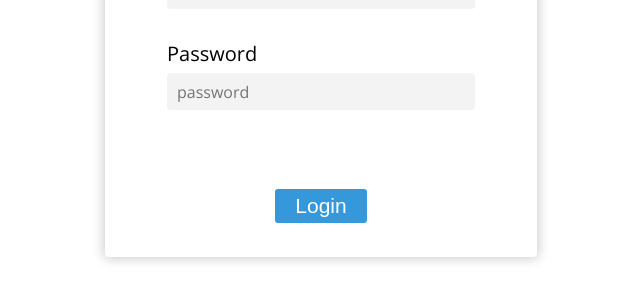
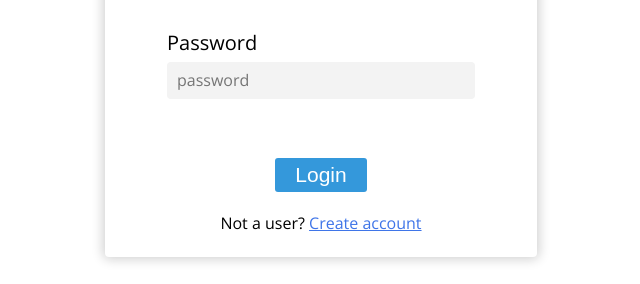
Before and after one commit to chyfarhanjamil/leads-faq, a React (Create React App) app: page / in a window 1280 px wide. Shown: the part 405-689 px from the top of the page, without its empty margins (319-959 px from the left). Built offline with nearby package versions, Linux system fonts and the light colour scheme.

Commit message:
login and register almost done

```diff
--- a/src/App.js
+++ b/src/App.js
@@ -1,16 +1,31 @@
 import React, { useState, useRef } from "react";
 import "./App.scss";
-import { BrowserRouter as router, Switch, Route, Link } from "react-router-dom";
 import Login from "./components/authentication/Login";
+import Register from "./components/authentication/Register";
+import RightSide from "./components/RightSide";
 
 function App() {
   const [isLogginActive, setLogginActive] = useState(true);
   const containerRef = useRef(null);
+  const current = isLogginActive ? "Register" : "Login";
+  const currentActive = isLogginActive ? "Login" : "Register";
+
+  const handleOnClick = () => {
+    setLogginActive(!isLogginActive);
+  };
 
   return (
     <div className="App">
       <div className="login">
-        <div className="container">{isLogginActive && <Login />}</div>
+        <div className="container">
+          {isLogginActive && <Login handleOnClick={handleOnClick} />}
+          {!isLogginActive && (
+            <Register
+              style={{ transition: "2s" }}
+              handleOnClick={handleOnClick}
+            />
+          )}
+        </div>
       </div>
     </div>
   );
--- a/src/App.scss
+++ b/src/App.scss
@@ -64,6 +64,7 @@
     z-index: 99;
     padding: 17px 10px;
     //transition: transform 200ms ease-in-out;
+    transition: all 400ms ease-in-out;
   }
   .right-side {
     display: flex;
--- /dev/null
+++ b/src/components/RightSide.js
@@ -0,0 +1,16 @@
+import React from "react";
+import "../App.scss";
+
+export default function RightSide(props) {
+  return (
+    <div
+      className="right-side"
+      ref={props.containerRef}
+      onClick={props.onClick}
+    >
+      <div className="inner-container">
+        <div className="text">{props.current}</div>
+      </div>
+    </div>
+  );
+}
--- a/src/components/authentication/Login.js
+++ b/src/components/authentication/Login.js
@@ -14,7 +14,12 @@ export default function Login(props) {
         <div className="form">
           <div className="form-group">
             <label htmlFor="username">Username</label>
-            <input type="text" name="username" placeholder="username" />
+            <input
+              style={{ marginBottom: "31px" }}
+              type="text"
+              name="username"
+              placeholder="username"
+            />
           </div>
           <div className="form-group">
             <label htmlFor="password">Password</label>
@@ -22,11 +27,17 @@ export default function Login(props) {
           </div>
         </div>
       </div>
-      <div className="footer">
+      <div className="footer-login">
         <button type="button" className="btn">
           Login
         </button>
       </div>
+      <div style={{ marginTop: "20px" }}>
+        <span>Not a user? </span>
+        <span className="new-account" onClick={props.handleOnClick}>
+          Create account
+        </span>
+      </div>
     </div>
   );
 }
--- a/src/components/authentication/Register.js
+++ b/src/components/authentication/Register.js
@@ -3,7 +3,7 @@ import loginImg from "../../assets/login.svg";
 
 import "./style.scss";
 
-export default function Register() {
+export default function Register(props) {
   return (
     <div className="base-container" ref={props.containerRef}>
       <div className="header">Register</div>
@@ -26,11 +26,17 @@ export default function Register() {
           </div>
         </div>
       </div>
-      <div className="footer">
+      <div className="footer-register">
         <button type="button" className="btn">
           Register
         </button>
       </div>
+      <div style={{ margin: "20px 0 20px 0" }}>
+        <span>Already a user? </span>
+        <span className="new-account" onClick={props.handleOnClick}>
+          Log In
+        </span>
+      </div>
     </div>
   );
 }
--- a/src/components/authentication/style.scss
+++ b/src/components/authentication/style.scss
@@ -45,12 +45,12 @@
           background-color: #f3f3f3;
           border: 0;
           border-radius: 4px;
-          margin-bottom: 31px;
+          margin-bottom: 10px;
           transition: all 250ms ease-in-out;
-          &:hover {
-            //background-color: #ffffff;
-            //box-shadow: 0px 0px 14px 0.3px #0e81ce96;
-          }
+          // &:hover {
+          //   //background-color: #ffffff;
+          //   //box-shadow: 0px 0px 14px 0.3px #0e81ce96;
+          // }
 
           &:focus {
             outline: none;
@@ -61,7 +61,19 @@
     }
   }
 
-  .footer {
-    margin-top: 3em;
+  .new-account {
+    text-decoration: underline;
+    color: #3f75e8;
+    &:hover {
+      cursor: pointer;
+      color: #0139b1;
+    }
+  }
+
+  .footer-login {
+    margin-top: 3.1em;
+  }
+  .footer-register {
+    margin-top: 2em;
   }
 }
```
